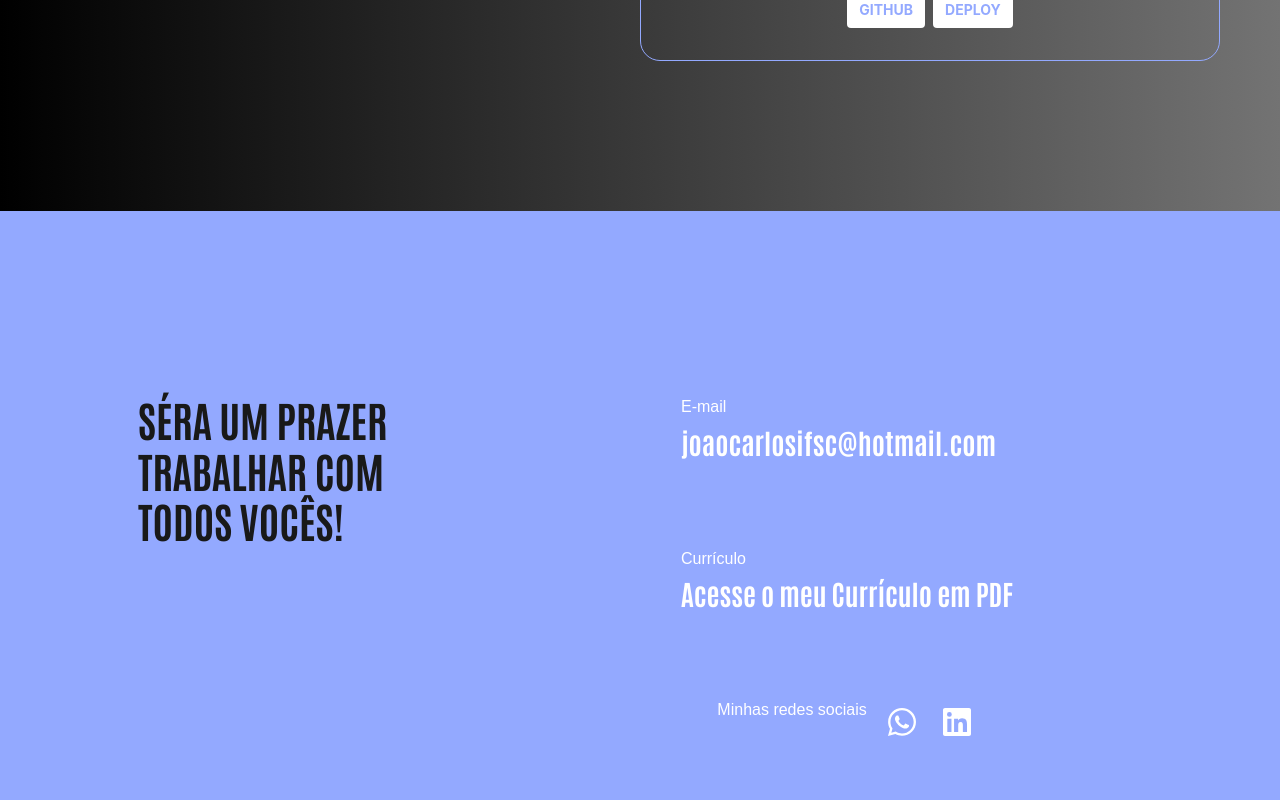
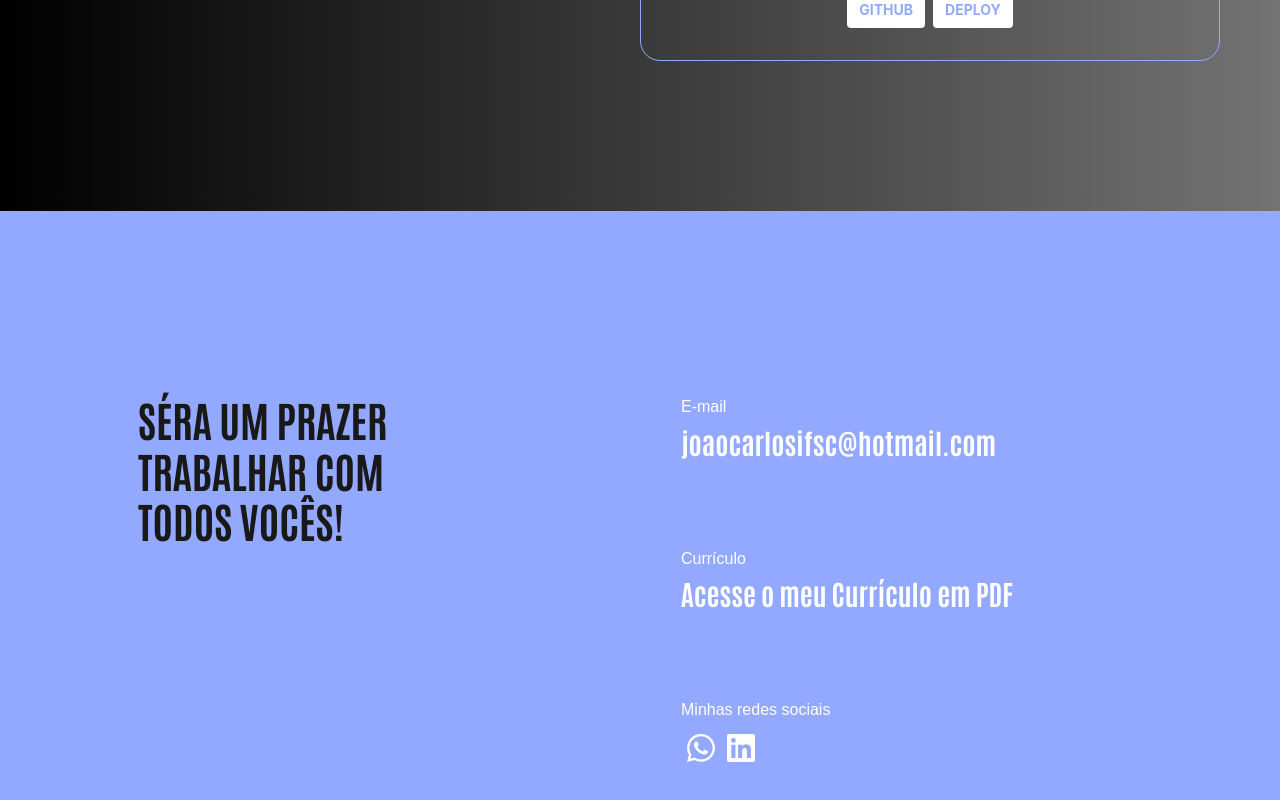
Before and after one commit to joao-carlos-dev/portfoliov5, a Vue app: page / in a window 1280 px wide. Shown: the part 1586-2386 px from the top of the page. Built offline with nearby package versions, Linux system fonts and the light colour scheme; a web font is replaced by a local one.

Commit message:
ajustando compomente contato

```diff
--- a/src/App.vue
+++ b/src/App.vue
@@ -17,7 +17,7 @@ const cards = [
     titleProjeto: 'Zimba Lero Lero',
     descProjeto: 'Projeto final do curso Full Stack Python, na EBAC. Que tinha como objetivo fazer uma aplicação completa, back e front end. A aplicação é uma rede social, aonde o usuário pode fazer seu cadastro e login, ao entra na conta, pode fazer um post, seguir um outro usuário, fazer comentários, e futuras melhorias, poder colocar foto de perfil, editar e excluir comentário e posts e entre outras. No front end, foi utilizado o React com o Vite, React Router DOM. No back end, foi utilizado o python e o Django REST Framework (DRF).',
     linkGithub: 'https://github.com/joao-carlos-dev/zimbaleroleroback',
-    linkDeploy: 'https://zimbalerolero-front.vercel.app/login',
+    linkDeploy: 'https://zimbalerolero-front.vercel.app',
   },
   {
     titleProjeto: 'Projeto Geovani Diretor',
@@ -160,6 +160,7 @@ body {
   border: 1px solid #93a9ff;
   color: white;
   border-radius: 20px;
+  overflow: hidden;
 }
 
 .projeto-info {
--- a/src/components/ContatoComponent.vue
+++ b/src/components/ContatoComponent.vue
@@ -229,7 +229,7 @@ const redes = ref('Minhas redes sociais');
 
   .redes {
     padding-top: 81px;
-    display: flex;
+    display: block;
   }
 }
 </style>
```
